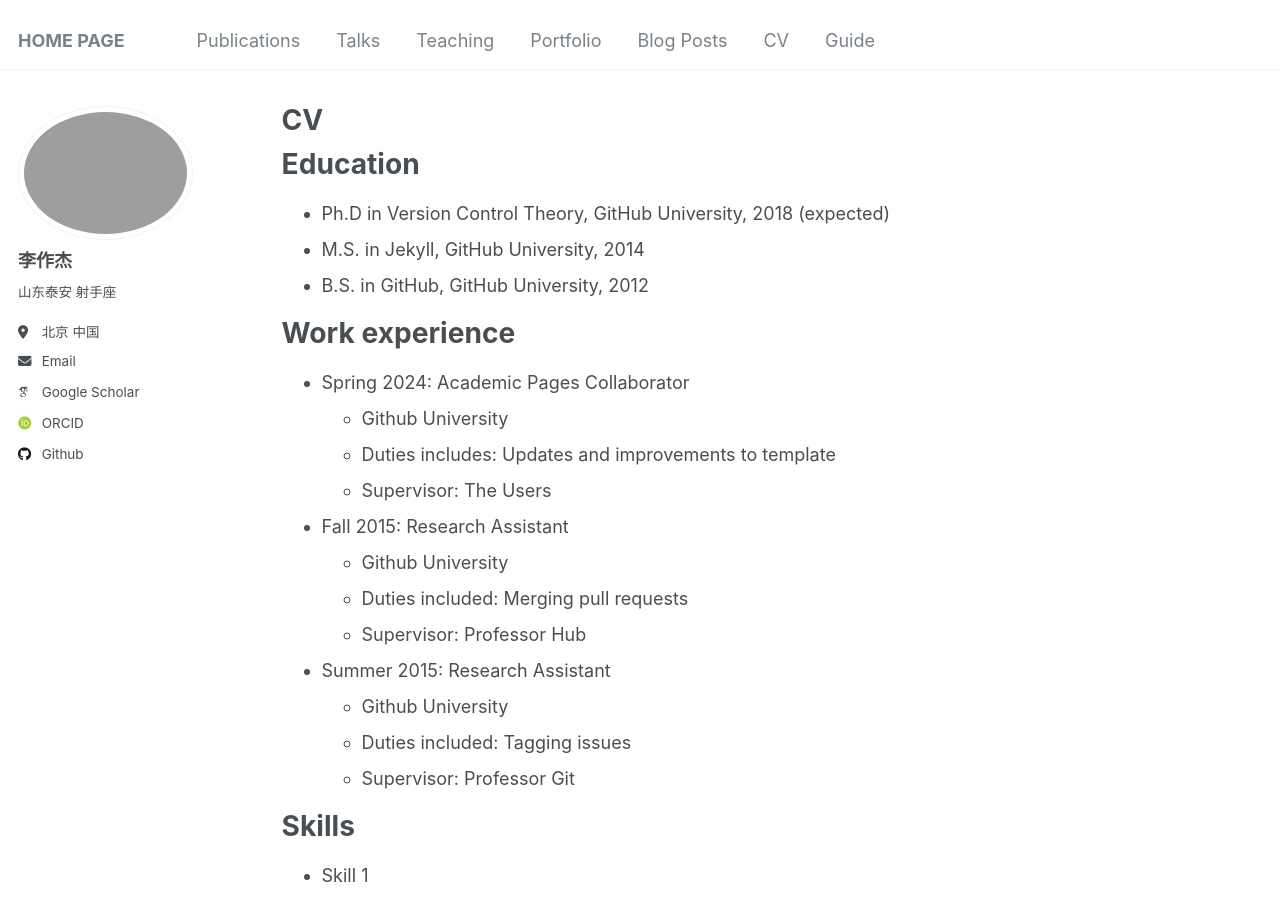
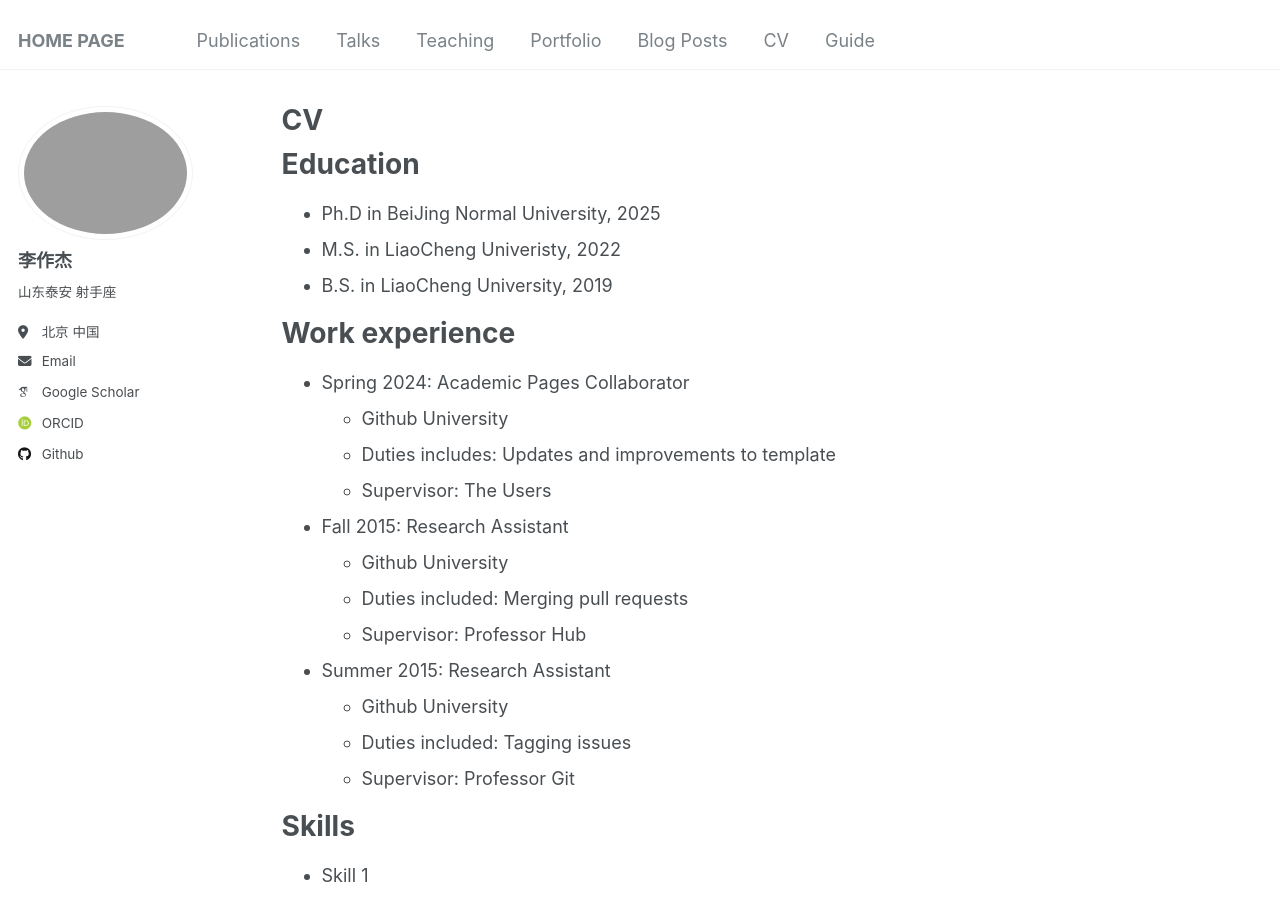
Before and after one commit to Infinity-LZJ/Zuojie_Li.github, a Jekyll site: the page built from _pages/cv.md, in a window 1280 px wide and 900 px high. Built offline with Jekyll 4.4.1, drawn with Linux system fonts in a browser that asks for light colours; some web fonts are replaced.

Commit message:
Update cv.md

```diff
--- a/_pages/cv.md
+++ b/_pages/cv.md
@@ -11,9 +11,9 @@ redirect_from:
 
 Education
 ======
-* Ph.D in Version Control Theory, GitHub University, 2018 (expected)
-* M.S. in Jekyll, GitHub University, 2014
-* B.S. in GitHub, GitHub University, 2012
+* Ph.D in BeiJing Normal University, 2025
+* M.S. in LiaoCheng Univeristy,  2022
+* B.S. in LiaoCheng University, 2019
 
 Work experience
 ======
```
